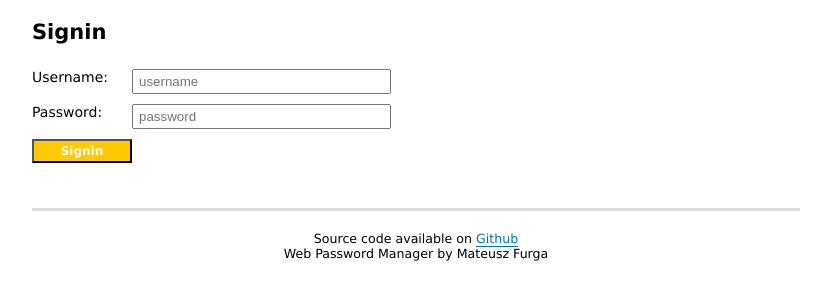
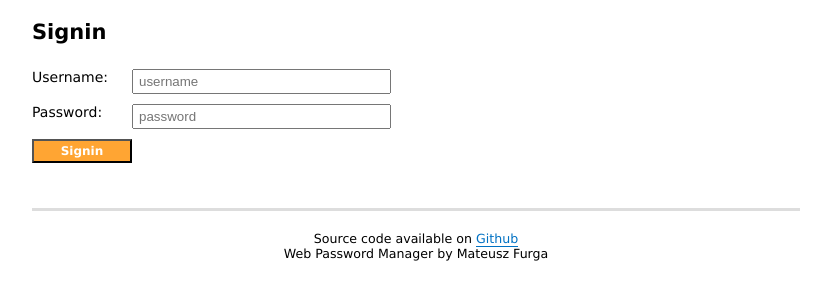
Before and after one commit to mfurga/web-password-manager, a Django app: page /account/signin/ in a window 1280 px wide. Shown: the part 64-364 px from the top of the page, without its empty margins (224-1055 px from the left). Run offline with Django 3.2, Linux system fonts and the light colour scheme.

Commit message:
Update signin button style

```diff
--- a/users/templates/users/users_signin.html
+++ b/users/templates/users/users_signin.html
@@ -38,7 +38,7 @@
                     </div>
                     {% endfor %}
                     <div class="row">
-                        <button class="btn" type="submit">Signin</button>
+                        <button class="btn warning" type="submit">Signin</button>
                     </div>
                 </form>
             </div>
```
